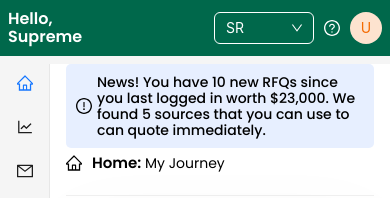
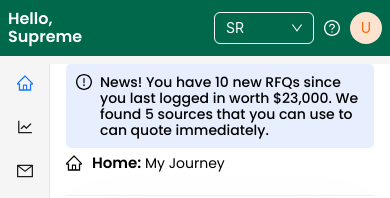
Before and after one commit to Zeeshnhmd/supreme_components_international, a React (Create React App) app: page / in a window 390 px wide. Shown: the top 198 px of the page. Built offline with nearby package versions, Linux system fonts and the light colour scheme.

Commit message:
feat: changes

```diff
--- a/src/pages/home/journey/journey.module.scss
+++ b/src/pages/home/journey/journey.module.scss
@@ -13,6 +13,11 @@
 		display: flex;
 		align-items: center;
 		gap: 5px;
+
+		@media (max-width: 426px) {
+			align-items: flex-start;
+			gap: 8px;
+		}
 
 		.notification-message {
 			font-weight: 500;
```
